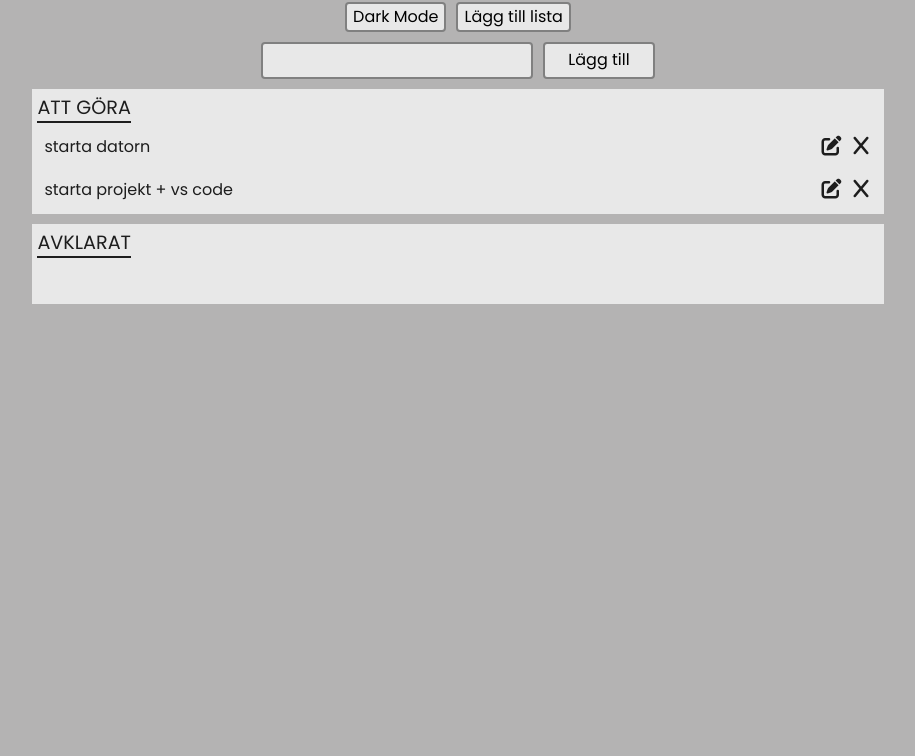
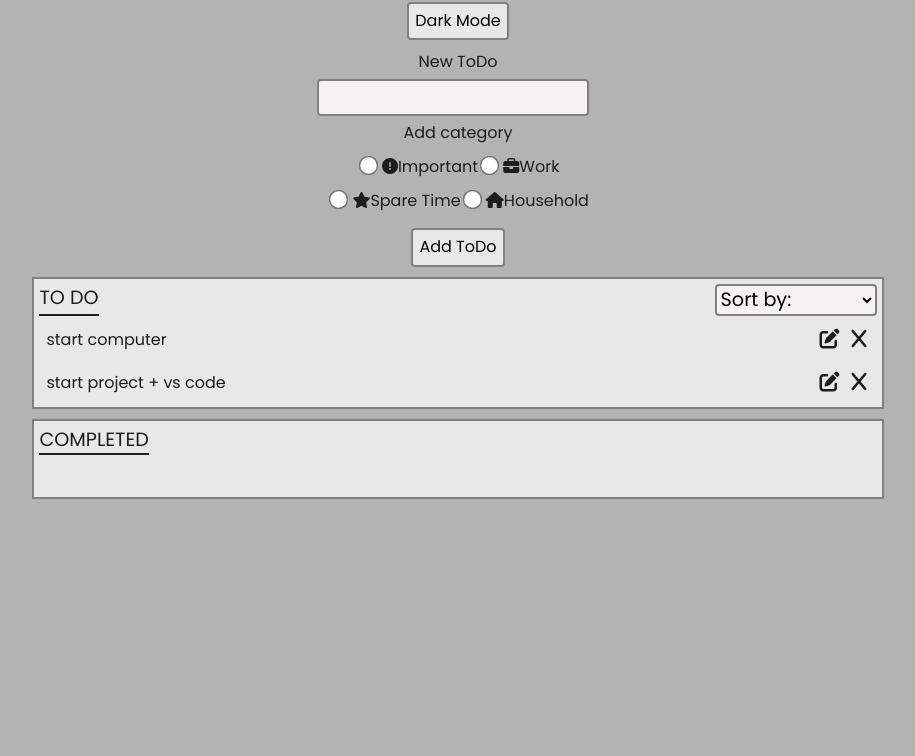
Before and after one commit to emiliamassing/ToDo-List, a website built with Vite: page index.html in a window 1280 px wide. Shown: the part 100-856 px from the top of the page, without its empty margins (182-1097 px from the left). Built offline with nearby package versions, Linux system fonts and the light colour scheme.

Commit message:
added radio buttons/category

```diff
--- a/index.html
+++ b/index.html
@@ -13,33 +13,73 @@
   <body>
     <main>
       <section>
-        <h1>Att göra lista</h1>
+        <h1>To do list</h1>
         <div class="btnContainer">
           <button id="darkModeBtn">Dark Mode</button>
-          <button id="addNewListBtn">Lägg till lista</button>
         </div>
-        <div class="container">
+        <div class="btnContainer">
+          <span>New ToDo</span>
+        </div>
+        <div class="inputContainer">
           <label>
             <input type="text" name="writeItem" id="writeItem">
           </label>
-          <button id="add-item-btn">Lägg till</button>
         </div>
+        <div class="btnContainer">
+          <span>Add category</span>
+        </div>
+        <div class="radioInputContainer">
+          <div class="row">
+            <label>
+              <input type="radio" name="important" id="important">
+              <span><i class="fa-solid fa-circle-exclamation"></i>Important</span>
+            </label>
+            <label>
+              <input type="radio" name="work" id="work">
+              <span><i class="fa-solid fa-briefcase"></i>Work</span>
+            </label>
+          </div>
+          <div class="row">
+            <label>
+              <input type="radio" name="spareTime" id="spareTime">
+              <span><i class="fa-solid fa-star"></i>Spare Time</span>
+            </label>
+            <label>
+              <input type="radio" name="household" id="household">
+              <span><i class="fa-solid fa-house"></i>Household</span>
+            </label>
+          </div>
+        </div>
+        <div class="btnContainer">
+          <button id="addItemBtn">Add ToDo</button>
+        </div>
+        <div class="tasks">
           <ul id="incompleteTasks">
-          <span>Att göra</span>
+            <div class="taskBar">
+              <span>To do</span>
+              <select name="sort" id="sort" aria-label="Sortera">
+                <option autofocus value>Sort by:</option>
+                <option value="deadline">Deadline</option>
+                <option value="alfabetic">Alphabetically</option>
+                <option value="newestDate">Date - Newest</option>
+                <option value="oldestDate">Date - Oldest</option>
+              </select>
+            </div>
             <li>
-            Starta Datorn
+              Start computer
               <i class="fa-solid fa-pen-to-square fa-lg" tabindex="0"></i>
               <i class="fa-solid fa-x fa-lg" tabindex="0"></i>
             </li>
             <li>
-            Starta projekt + vs code
+              Start project + vs code
               <i class="fa-solid fa-pen-to-square fa-lg" tabindex="0"></i>
               <i class="fa-solid fa-x fa-lg" tabindex="0"></i>
             </li>
           </ul>
           <ul id="completedTasks">
-          <span>Avklarat</span>
+            <span>Completed</span>
           </ul>
+        </div>
       </section>
     </main>
 
--- a/src/main.ts
+++ b/src/main.ts
@@ -1,6 +1,4 @@
 import './style/general.scss';
-
-// All kod härifrån och ner är bara ett exempel för att komma igång
 
 function toggleDarkMode(){
   const body = document.body;
@@ -12,10 +10,16 @@ darkModeBtn?.addEventListener('click', e =>{ // Bättre lösning till denna?
   toggleDarkMode();
 });
 
+let toDo = ['Starta datorn', 'Öppna VS code', 'Börja koda'];
+const incompleteTasks = document.querySelector('#incompleteTasks');
+
+const task1Name = toDo[0];
+const task1Node = document.createElement('li');
+const task1TextNode = document.createTextNode(task1Name);
 
 
 // I denna utils-fil har vi lagrat funktioner som ofta används, t.ex. en "blanda array"-funktion
-import { shuffle } from './utils';
+//import { shuffle } from './utils';
 
 // I denna fil har vi lagrat vår "data", i detta exempel en ofullständig kortlek
-import exampleCardDeck from './exampleArray';
+//import exampleCardDeck from './exampleArray';
--- a/src/style/_base.scss
+++ b/src/style/_base.scss
@@ -5,6 +5,20 @@ body{
     background-color: var.$whiteBgColor;
     font-family: 'Poppins', sans-serif;
     color: var.$blackTextColor;
+
+    .inputContainer{
+        input[type=text]{
+           background-color: var.$inputColor;
+        }
+    }
+
+    .tasks{
+        .taskBar{
+            select{
+                background-color: var.$inputColor;
+            }
+        }
+    }
 
     ul{
         background-color: var.$ulWhiteColor;
@@ -27,6 +41,20 @@ body{
 .darkMode{
     background-color: var.$dmbgColor;
     color: var.$dmWhiteColor;
+
+    .inputContainer{
+        input[type=text]{
+            background-color: #c6c6c6;
+        }
+    }
+
+    .tasks{
+        .taskBar{
+            select{
+                background-color: #c6c6c6;
+            }
+        }
+    }
 
     ul{
         background-color: var.$ulDmColor;
@@ -73,6 +101,7 @@ section{
         width: 95%;
         margin: 0 auto;
         margin-top: 10px;
+        border: 2px solid var.$borderColor;
 
         li{
             list-style-type: none;
@@ -81,6 +110,7 @@ section{
             position: relative;
             padding: 7px;
             margin-top: 5px;
+            cursor: pointer;
 
             i{
                 margin-left: 5px;
@@ -105,23 +135,20 @@ section{
 button{
     cursor: pointer;
     border-radius: 4px;
+    height: 2.4em;
     border: 2px solid var.$borderColor;
     background-color: var.$ulWhiteColor;
 
     &:hover{
         transition: 0.3s ease-in-out;
-        background-color: #b4b4b4;
+        background-color: #c4c4c4;
         border: 2px solid #7d7c7c;
     }
 }
 
-button#darkModeBtn, button#addNewListBtn{
+button#darkModeBtn{
     margin-top: 10px;
     margin-bottom: 10px;
-}
-
-button#addNewListBtn{
-    margin-left: 10px;
 }
 
 .btnContainer{
@@ -132,7 +159,7 @@ button#addNewListBtn{
     justify-content: center;
 }
 
-.container{
+.inputContainer{
     width: 95%;
     margin: 0 auto;
     display: flex;
@@ -143,16 +170,49 @@ button#addNewListBtn{
         width: 18em;
         border-radius: 4px;
         border: 2px solid var.$borderColor;
-        background-color: var.$ulWhiteColor;
         height: 2.3em;
+        margin-top: 5px;
+        margin-bottom: 5px;
 
         &:focus{
             background-color: #f9f7f7;
         }
     }
 
-    button#add-item-btn{
+    button#addItemBtn{
         width: 7em;
         margin-top: 8px;
     }
 }
+
+.radioInputContainer{
+    margin-bottom: 15px;
+
+    .row{
+        margin: 10px;
+        display: flex;
+        flex-wrap: wrap;
+        flex-direction: row;
+        justify-content: center;
+    }
+
+    input[type=radio]{
+        transform: scale(1.5);
+    }
+}
+
+
+.tasks{
+    .taskBar{
+        display: flex;
+        flex-direction: row;
+        justify-content: space-between;
+
+        select{
+            height: 2rem;
+            border-radius: 4px;
+            border: 2px solid var.$borderColor;
+            cursor: pointer;
+        }
+    }
+}
--- a/src/style/_desktop.scss
+++ b/src/style/_desktop.scss
@@ -2,7 +2,7 @@ main{
     max-width: 70%;
 }
 
-.container{
+.inputContainer{
     max-width: 55%;
     flex-direction: row;
 
--- a/src/style/_mobile.scss
+++ b/src/style/_mobile.scss
@@ -1,4 +1,4 @@
-.container{
+.inputContainer{
     flex-direction: row;
     justify-content: center;
 
@@ -7,7 +7,13 @@
         margin-right: 10px;
     }
 
-    button#add-item-btn{
+    button#addItemBtn{
         margin-top: unset;
     }
 }
+
+.tasks{
+    .taskBar{
+        flex-direction: row;
+    }
+}
--- a/src/style/utils/_variables.scss
+++ b/src/style/utils/_variables.scss
@@ -2,6 +2,7 @@ $blackTextColor: #1d1d1d;
 $whiteBgColor: #b4b3b3;
 $ulWhiteColor: #e8e8e8;
 $borderColor: gray;
+$inputColor: #f5f2f2;
 
 $dmbgColor: #5a5a5a;
 $ulDmColor: #444444;
```
Also changed, not shown: toDo.md (+13 -3 lines), src/style/general.css. Lines whose indentation alone changed are shown as unchanged.
